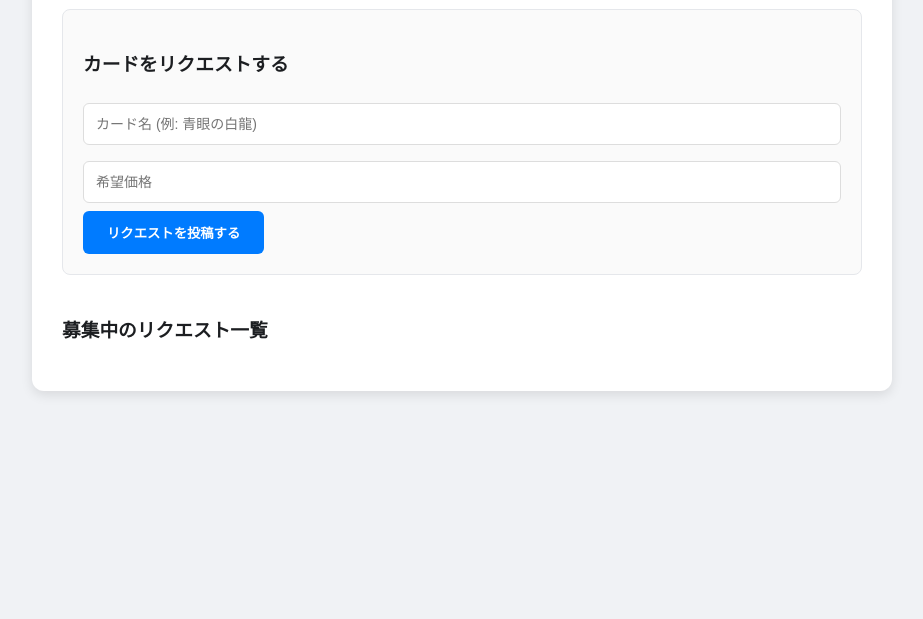
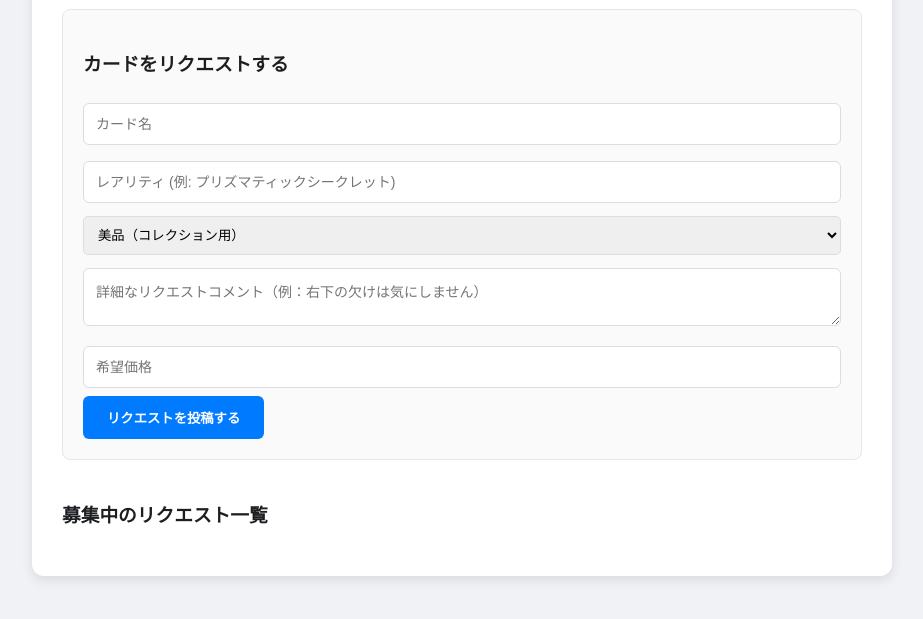
Before and after one commit to Jagri495/buyted, a plain HTML site: page frontend/index.html in a window 1280 px wide. Shown: the part 149-768 px from the top of the page, without its empty margins (178-1101 px from the left). Drawn offline with Linux system fonts and the light colour scheme; no server answers.

Commit message:
いじった

```diff
--- a/frontend/index.html
+++ b/frontend/index.html
@@ -28,7 +28,14 @@
 
         <div class="section">
             <h3>カードをリクエストする</h3>
-            <input type="text" id="cardName" placeholder="カード名 (例: 青眼の白龍)">
+            <input type="text" id="cardName" placeholder="カード名">
+            <input type="text" id="cardRarity" placeholder="レアリティ (例: プリズマティックシークレット)">
+            <select id="cardCondition" style="width: 100%; padding: 10px; margin: 5px 0; border-radius: 5px; border: 1px solid #ddd;">
+                <option value="美品">美品（コレクション用）</option>
+                <option value="プレイ用">プレイ用（多少の傷OK）</option>
+                <option value="傷アリ可">傷アリでも可（安さ重視）</option>
+            </select>
+            <textarea id="cardDescription" placeholder="詳細なリクエストコメント（例：右下の欠けは気にしません）"></textarea>
             <input type="number" id="price" placeholder="希望価格">
             <button onclick="sendRequest()">リクエストを投稿する</button>
         </div>
```
